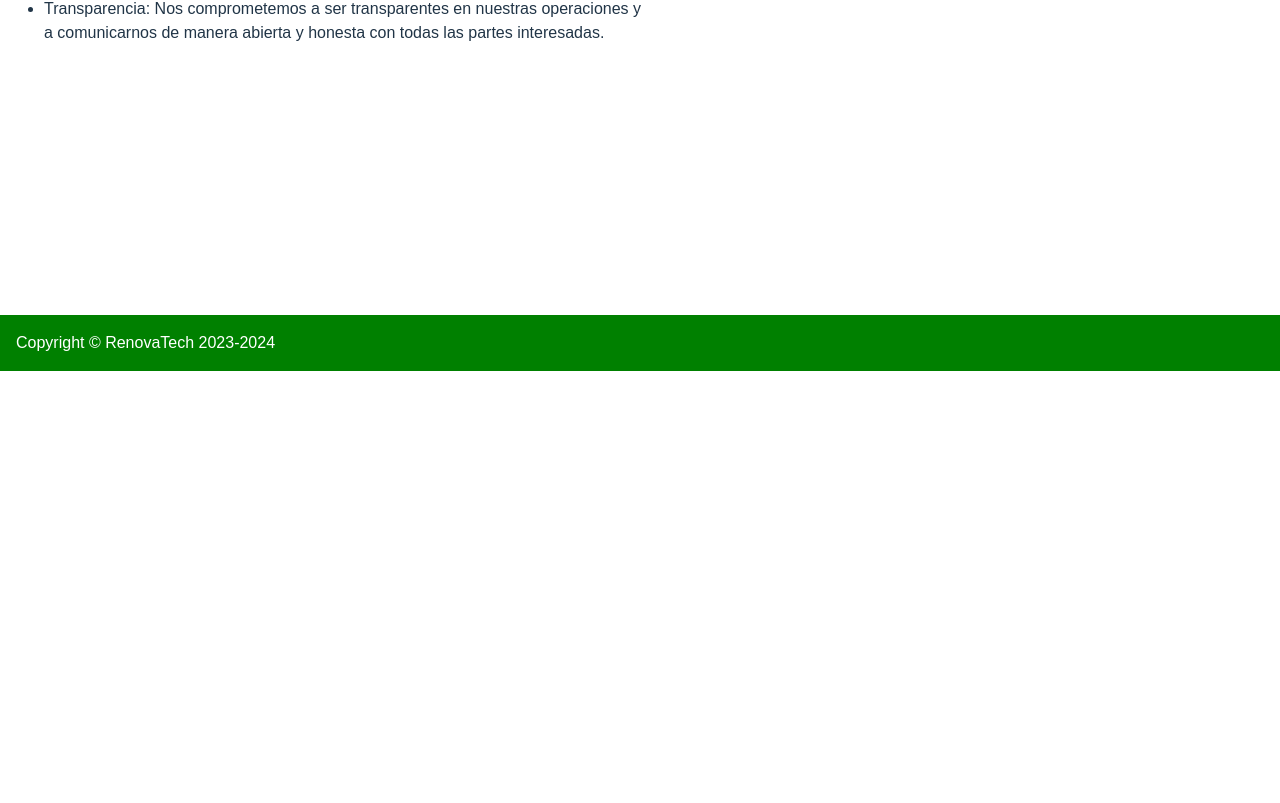
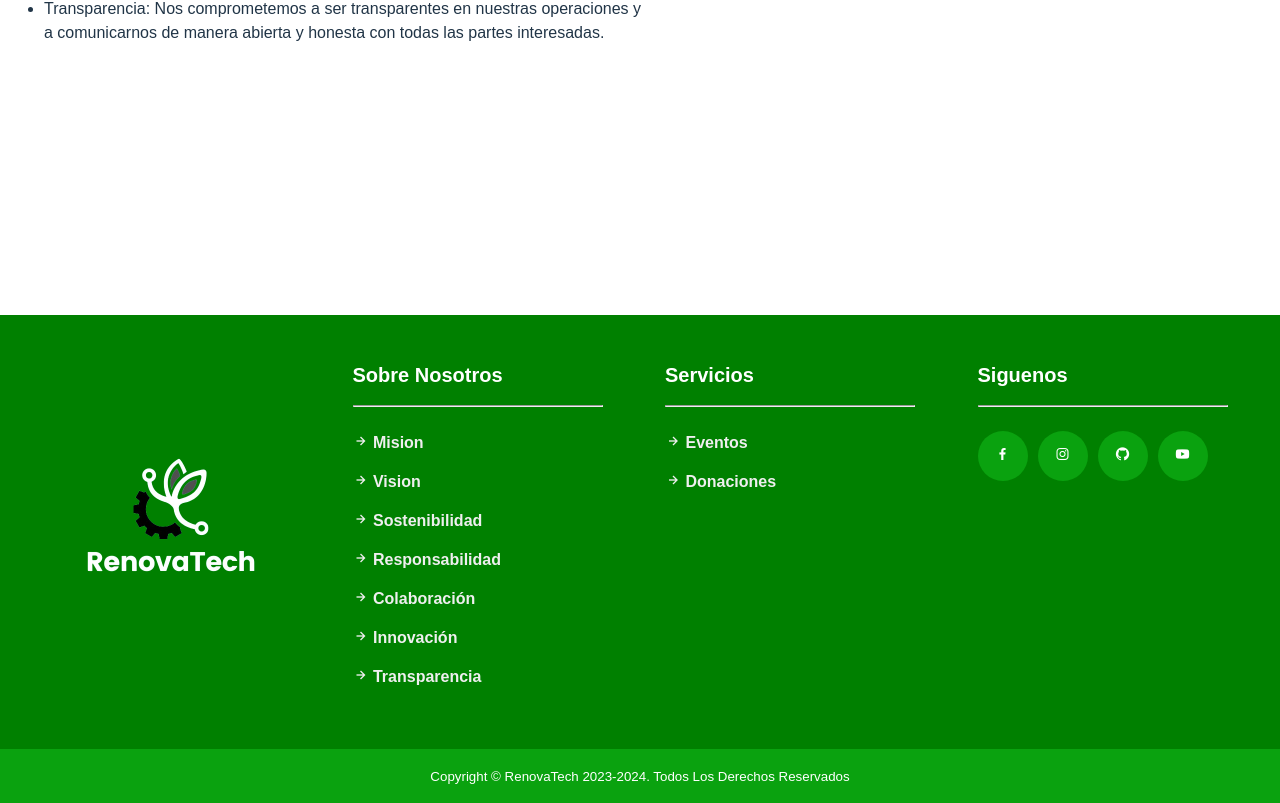
Before and after one commit to EmmaVargas19/Proyecto-Final-TDS, a React (Vite) app in the folder vite-project/: page / in a window 1280 px wide. Shown: the part 3135-3938 px from the top of the page. Before the commit the page ends 3506 px from the top, so only its background shows below. Built offline with nearby package versions, Linux system fonts and the light colour scheme.

Commit message:
modificando el footer 1

```diff
--- a/vite-project/src/App.css
+++ b/vite-project/src/App.css
@@ -178,9 +178,92 @@
 }
 
 .footerContainer {
+  width: 100%;
   color: white;
-  margin-top: auto;
   background-color: var(--colorNav);
-  padding: 1rem;
+
   /* text-align: center; */
 }
+
+.footerContainer .grupo-1 {
+  width: 100%;
+  max-width: 1200px;
+  margin: auto;
+  display: grid;
+  grid-template-columns: repeat(4, 1fr);
+  grid-gap: 50px;
+  padding: 45px 0px;
+}
+
+
+.footerContainer .grupo-1 .box figure{
+  width: 100%;
+  height: 100%;
+  display: flex;
+  justify-content: center;
+  align-items: center;
+
+}
+
+.footerContainer .grupo-1 .box figure img{
+  width: 250px;
+
+}
+
+.footerContainer .grupo-1 .box h2 {
+  color: #fff;
+  margin-bottom: 15px;
+  font-size: 20px;
+}
+.footerContainer .grupo-1 .box hr{
+  color: #fff;
+  width: 250px;
+}
+
+.footerContainer .grupo-1 .box p{
+  color: #efefef;
+  margin-bottom: 15px;
+}
+
+.footerContainer .grupo-1 .box a p b:hover{
+  color: #c5fac7;
+}
+
+.footerContainer .grupo-1 .red-social a{
+  display: inline-block;
+  text-decoration: none;
+  width: 50px;
+  height: 50px;
+  line-height: 50px;
+  color: #fff;
+  margin-right: 10px;
+  border-top-left-radius: 25px;
+  border-bottom-left-radius: 25px;
+  border-top-right-radius: 25px;
+  border-bottom-right-radius: 25px;
+  background-color: #0aa20f;
+  text-align: center;
+  transition:  all 300ms ease;
+
+}
+
+.footerContainer .grupo-1 .red-social a:hover{
+  background-color: #c5fac7;
+  color: gray;
+}
+
+.footerContainer .grupo-2{
+  background-color: #0aa20f;
+  padding: 15px 10px;
+  text-align: center;
+  color: #fff;
+}
+
+@media screen and (max-width:800px){
+  .footerContainer .grupo-1{
+    width: 90%;
+    grid-template-columns: repeat(1, 1fr);
+    grid-gap: 30px;
+    padding: 35px 0px;
+  }
+}
--- a/vite-project/src/NavBarr.jsx
+++ b/vite-project/src/NavBarr.jsx
@@ -1,13 +1,15 @@
 import { Link, Outlet } from "react-router-dom";
 import { useContext } from "react";
 import { contextName } from "./context/MyContext.jsx";
-import './App.css'
+import './App.css';
+import 'boxicons';
 
 
 export function NavBarr() {
   const {user, setUser, setPassword, logged, setLogged, setShowedToast} = useContext(contextName)
   return (
     <>
+    <link href='https://unpkg.com/boxicons@2.1.4/css/boxicons.min.css' rel='stylesheet'></link>
     <div className="navbar">
     <ul>
     <div className="hijo">
@@ -24,8 +26,51 @@ export function NavBarr() {
     </div>
     <Outlet/>
     <footer className="footerContainer">
-      <p>Copyright © RenovaTech 2023-2024</p>
+      <div className="grupo-1">
+        <div className="box">
+          <figure>
+            <a href="#">
+            <img src="src/img/logo.png" alt="" />
+            </a>
+          </figure>
+        </div>
+        <div className="box">
+          <h2>Sobre Nosotros</h2>
+          <hr />
+          <br />
+          <a href="#"><p><i class='bx bx-right-arrow-alt'></i> <b>Mision</b></p></a>
+          <a href="#"><p><i class='bx bx-right-arrow-alt'></i> <b>Vision </b></p></a>
+          <a href="#"><p><i class='bx bx-right-arrow-alt'></i> <b>Sostenibilidad </b></p></a>
+          <a href="#"><p><i class='bx bx-right-arrow-alt'></i> <b>Responsabilidad </b> </p></a>
+          <a href="#"><p><i class='bx bx-right-arrow-alt'></i> <b>Colaboración </b> </p></a>
+          <a href="#"><p><i class='bx bx-right-arrow-alt'></i> <b>Innovación</b> </p></a>
+          <a href="#"><p><i class='bx bx-right-arrow-alt'></i> <b>Transparencia </b></p></a>
+        </div>
+        <div className="box">
+          <h2>Servicios</h2>
+          <hr />
+          <br />
+            <a href="#"><p><i class='bx bx-right-arrow-alt'></i> <b>Eventos</b></p></a>
+            <a href="#"><p><i class='bx bx-right-arrow-alt'></i> <b>Donaciones</b></p></a>
+        </div>
+        <div className="box">
+          <h2>Siguenos</h2>
+          <hr />
+          <br />
+          <div className="red-social">
+            <a href="#"><i class='bx bxl-facebook'></i></a>
+            <a href="#"><i class='bx bxl-instagram' ></i></a>
+            <a href="#"><i class='bx bxl-github' ></i></a>
+            <a href="#"><i class='bx bxl-youtube' ></i></a>
+          </div>
+        </div>
+
+      </div>
+      <div className="grupo-2">
+        <small>Copyright © RenovaTech 2023-2024. Todos Los Derechos Reservados</small>
+      </div>
     </footer>
+    <script src="https://unpkg.com/boxicons@2.1.4/dist/boxicons.js"></script>
     </>
   )
 }
```
Also changed, not shown: vite-project/src/img/logo.png (added).
